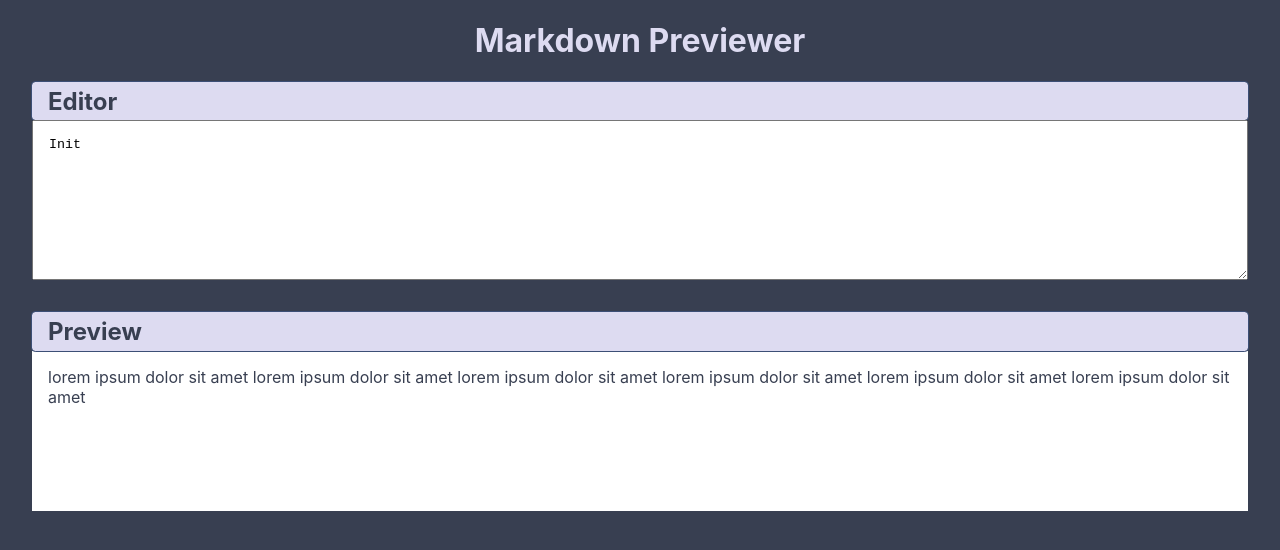
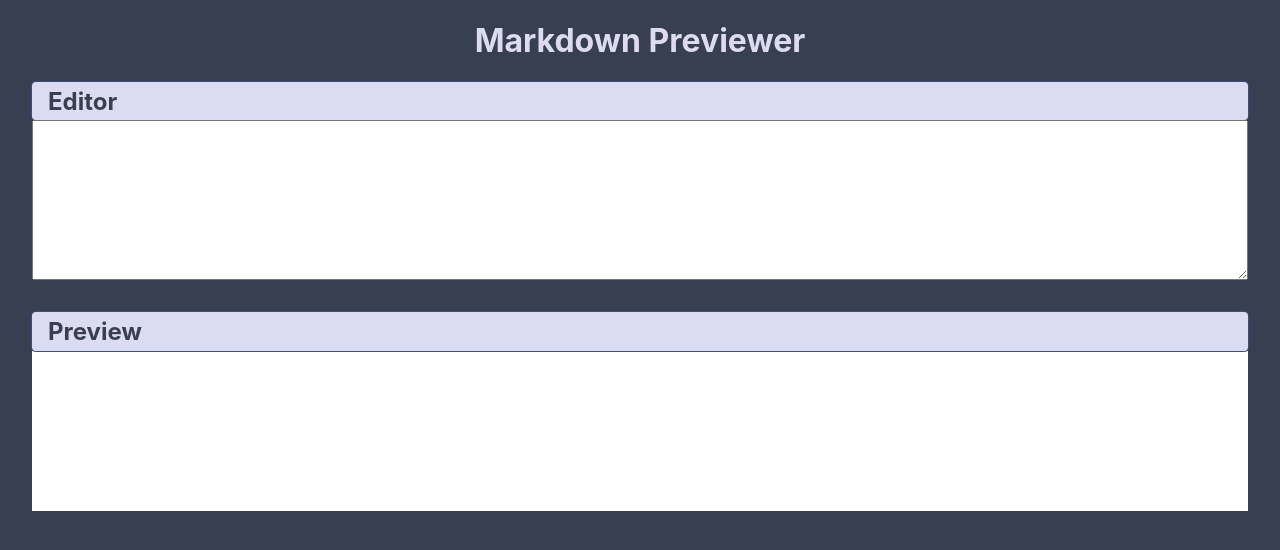
Before and after one commit to GenaPlem/react_markdown_preview_app, a React (Create React App) app: page / in a window 1280 px wide. Shown: the top 550 px of the page. Built offline with nearby package versions, Linux system fonts and the light colour scheme.

Commit message:
Add parsing to markdown in Preview component

```diff
--- a/src/App.js
+++ b/src/App.js
@@ -2,9 +2,11 @@ import './App.scss';
 import {Editor} from "./components/Editor";
 import {Preview} from "./components/Preview";
 import {useState} from "react";
+import {marked} from "marked";
+
 
 function App() {
-    const [markdown, setMarkdown] = useState('Init')
+    const [markdown, setMarkdown] = useState('')
 
     const setMarkdownText = (value) => {
         setMarkdown(value)
--- a/src/components/Preview.js
+++ b/src/components/Preview.js
@@ -1,9 +1,11 @@
-export const Preview = () => {
+import {marked} from "marked";
+
+export const Preview = ({text}) => {
     return (
         <div className="preview">
             <h2 className="preview__header">Preview</h2>
-            <div className="preview__content">lorem ipsum dolor sit amet lorem ipsum dolor sit amet lorem ipsum dolor
-                sit amet lorem ipsum dolor sit amet lorem ipsum dolor sit amet lorem ipsum dolor sit amet
+            <div className="preview__content" id="previewElement"
+                 dangerouslySetInnerHTML={{__html: marked.parse(text)}}>
             </div>
         </div>
     )
```
